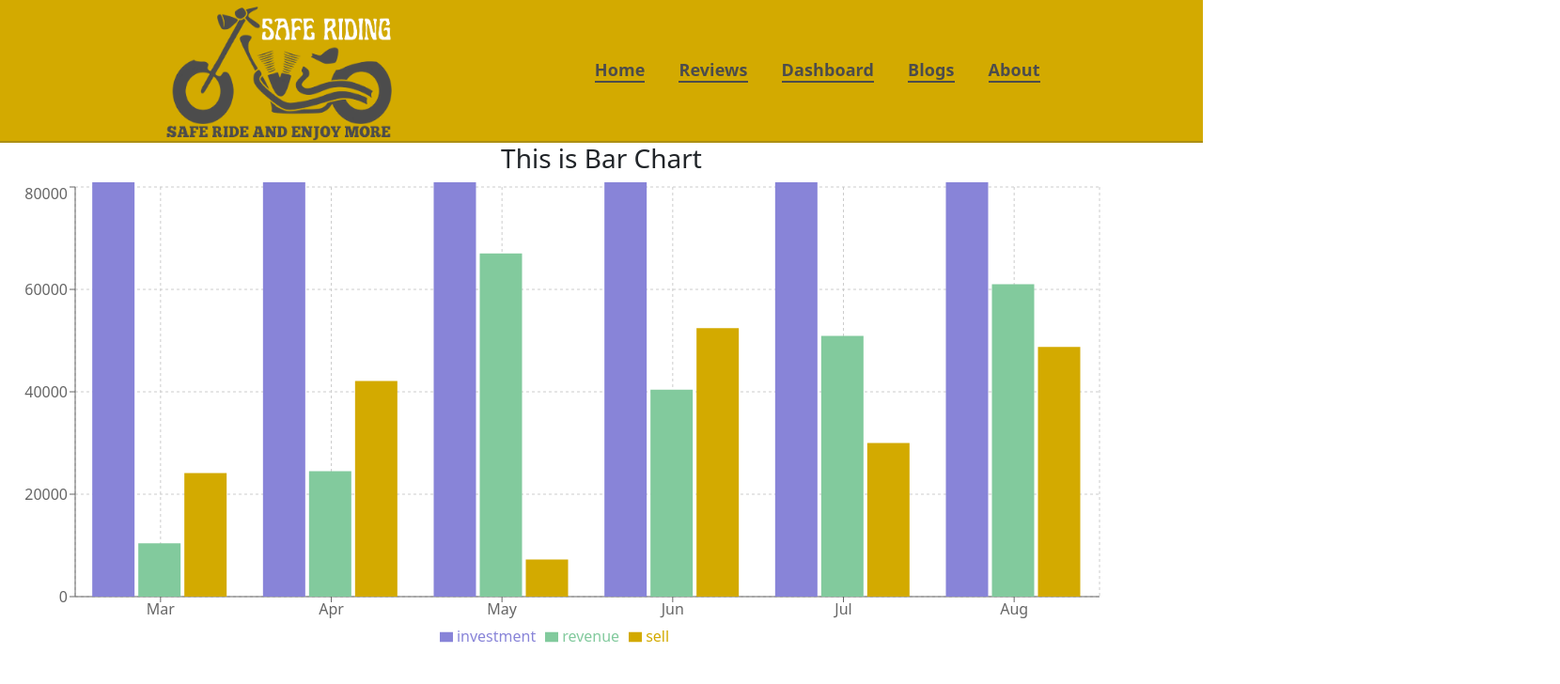
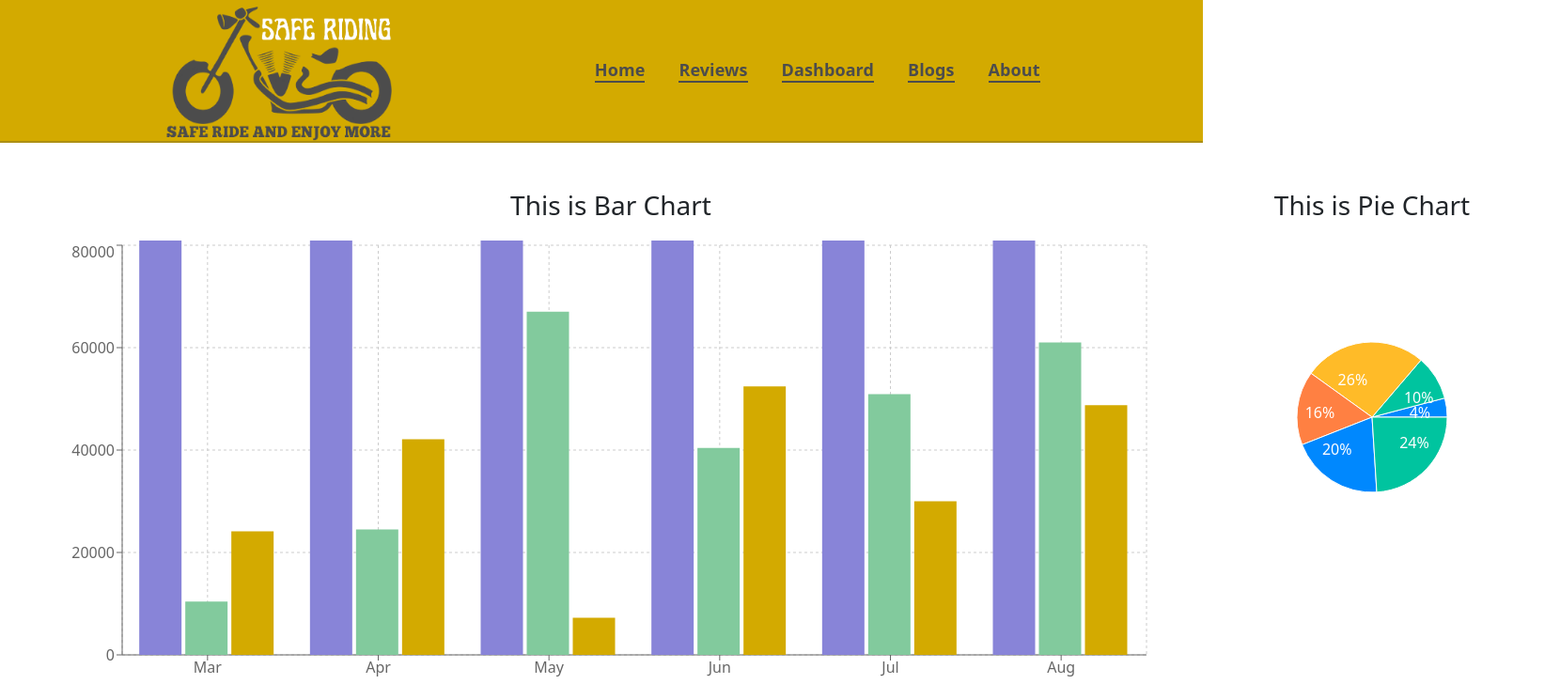
Before and after one commit to sabbirpboss/Safe-Riding, a React (Create React App) app: page /dashboard in a window 1280 px wide. Shown: the top 728 px of the page at 94% size, 1660 px wide, since content can reach past the window. Built offline with nearby package versions, Linux system fonts and the light colour scheme.

Commit message:
dashboard done

```diff
--- a/src/ChartOne/ChartOne.css
+++ b/src/ChartOne/ChartOne.css
@@ -0,0 +1,6 @@
+.chart-one{
+    margin-top: 50px;
+}
+.chart-one h3{
+    margin-bottom: 20px;
+}
--- a/src/ChartOne/ChartOne.js
+++ b/src/ChartOne/ChartOne.js
@@ -51,7 +51,7 @@ const ChartOne = () => {
     }
 ];
   return (
-    <div>
+    <div className="chart-one">
         <h3>This is Bar Chart</h3>
       <BarChart
         width={1200}
--- /dev/null
+++ b/src/ChartTwo/ChartTwo.css
@@ -0,0 +1,3 @@
+.chart-two{
+    margin-top: 50px;
+}
--- /dev/null
+++ b/src/ChartTwo/ChartTwo.js
@@ -0,0 +1,98 @@
+import React from "react";
+import './ChartTwo.css';
+import { Cell, Pie, PieChart, Tooltip } from "recharts";
+
+const ChartTwo = () => {
+  const data = [
+    {
+        "month": "Mar",
+        "investment": 100000,
+        "sell": 24112,
+        "revenue": 10401
+    },
+    {
+        "month": "Apr",
+        "investment": 200000,
+        "sell": 42133,
+        "revenue": 24500
+    },
+    {
+        "month": "May",
+        "investment": 500000,
+        "sell": 7267,
+        "revenue": 67010
+    },
+    {
+        "month": "Jun",
+        "investment": 500000,
+        "sell": 52439,
+        "revenue": 40405
+    },
+    {
+        "month": "Jul",
+        "investment": 600000,
+        "sell": 30000,
+        "revenue": 50900
+    },
+    {
+        "month": "Aug",
+        "investment": 700000,
+        "sell": 48765,
+        "revenue": 61000
+    }
+];
+
+  const COLORS = ["#0088FE", "#00C49F", "#FFBB28", "#FF8042"];
+
+  const RADIAN = Math.PI / 180;
+  const renderCustomizedLabel = ({
+    cx,
+    cy,
+    midAngle,
+    innerRadius,
+    outerRadius,
+    percent,
+    index,
+  }) => {
+    const radius = innerRadius + (outerRadius - innerRadius) * 0.5;
+    const x = cx + radius * Math.cos(-midAngle * RADIAN);
+    const y = cy + radius * Math.sin(-midAngle * RADIAN);
+
+    return (
+      <text
+        x={x}
+        y={y}
+        fill="white"
+        textAnchor={x > cx ? "start" : "end"}
+        dominantBaseline="central"
+      >
+        {`${(percent * 100).toFixed(0)}%`}
+      </text>
+    );
+  };
+
+  return (
+    <div className="chart-two">
+        <h3>This is Pie Chart</h3>
+      <PieChart width={400} height={400}>
+      <Tooltip />
+        <Pie
+          data={data}
+          cx="50%"
+          cy="50%"
+          labelLine={false}
+          label={renderCustomizedLabel}
+          outerRadius={80}
+          fill="#8884d8"
+          dataKey="revenue"
+        >
+          {data.map((entry, index) => (
+            <Cell key={`cell-${index}`} fill={COLORS[index % COLORS.length]} />
+          ))}
+        </Pie>
+      </PieChart>
+    </div>
+  );
+};
+
+export default ChartTwo;
--- a/src/components/Dashboard/Dashboard.css
+++ b/src/components/Dashboard/Dashboard.css
@@ -0,0 +1,7 @@
+.dashboard{
+    display: grid;
+    grid-template-columns: repeat(2, 1fr);
+    grid-gap: 10px;
+    margin-left: 50px;
+    margin-right: 50px;
+}
--- a/src/components/Dashboard/Dashboard.js
+++ b/src/components/Dashboard/Dashboard.js
@@ -1,13 +1,15 @@
 import React from 'react';
 import ChartOne from '../../ChartOne/ChartOne';
+import ChartTwo from '../../ChartTwo/ChartTwo';
 import './Dashboard.css';
 
 
 
 const Dashboard = () => {
     return (
-        <div>
+        <div className='dashboard'>
             <ChartOne></ChartOne>
+            <ChartTwo></ChartTwo>
         </div>
     );
 };
--- a/src/components/Reviews/Reviews.js
+++ b/src/components/Reviews/Reviews.js
@@ -11,7 +11,7 @@ const Reviews = () => {
     }, [])
     return (
         <div className='reviews'>
-            <h2>Customer Review's(3)</h2>
+            <h2>What our customer's say!</h2>
             <div className='reviews-container'>
                 {
                     reviews.map(review => <Review
```
